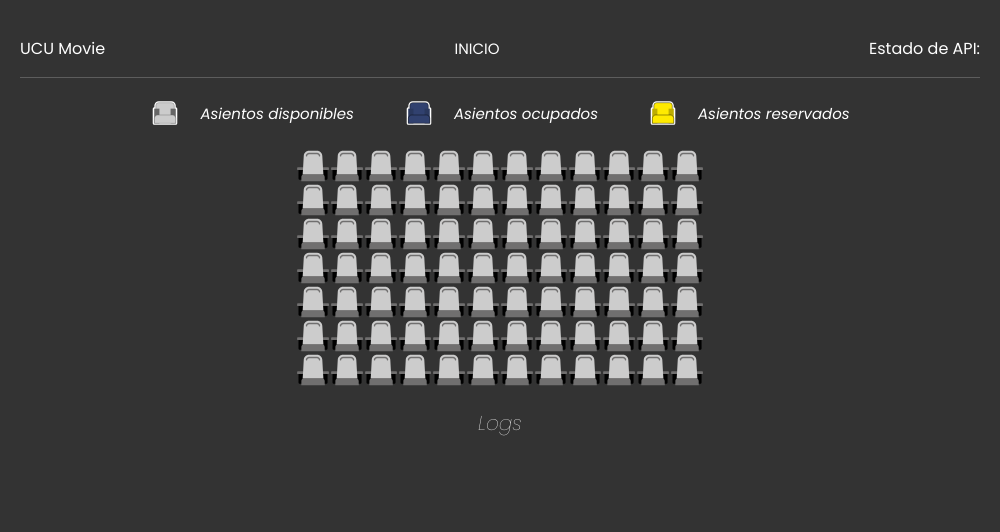
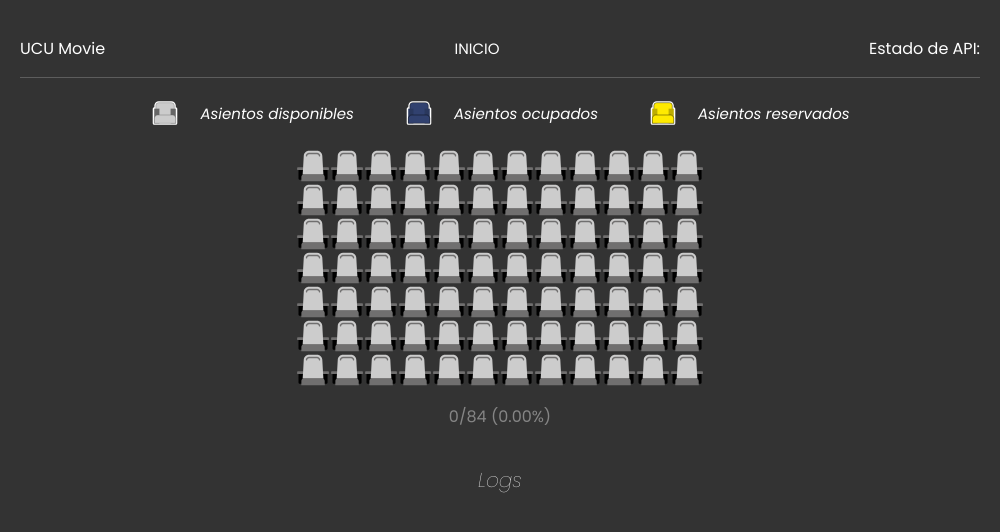
Before and after one commit to felieppe/movie-seats-viewer, an Electron app: page index.html in a window 1000 px wide. Drawn offline with Linux system fonts and the light colour scheme; no server answers.

Commit message:
feat(index.html): add seats count and seats booked percentage

```diff
--- a/index.html
+++ b/index.html
@@ -172,6 +172,14 @@
                 </table>
             </div>
 
+            <div class="movie__count">
+                <p id="seats_percentage"></p>
+
+                <script>
+                    document.querySelector('#seats_percentage').innerText = `${document.querySelectorAll('.stage__full__seat').length}/${document.querySelectorAll('.movie__stage__seat').length} (${((document.querySelectorAll('.stage__full__seat').length * 100) / document.querySelectorAll('.movie__stage__seat').length).toFixed(2)}%)`;
+                </script>
+            </div>
+
             <div class="movie__logs">
                 <div class="movie__logs__title">
                     <h1>Logs</h1>
@@ -263,6 +271,8 @@
 
                     log(`Asiento ${seat} ha sido adquirido.`)
                 }
+
+                document.querySelector('#seats_percentage').innerText = `${document.querySelectorAll('.stage__full__seat').length}/${document.querySelectorAll('.movie__stage__seat').length} (${((document.querySelectorAll('.stage__full__seat').length * 100) / document.querySelectorAll('.movie__stage__seat').length).toFixed(2)}%)`;
             } else { ipcRenderer.send('data-output', { type: "seat-booked-output", data: { id: seat, booked: false, error: "SEAT_OCCUPIED" }}); }
         });
 
--- a/styles.css
+++ b/styles.css
@@ -161,3 +161,11 @@ body {
     font-size: 20px;
     font-weight: bold;
 }
+
+.movie__count {
+    display: flex;
+    justify-content: center;
+    align-items: center;
+    color: white;
+    opacity: 0.4;
+}
```
